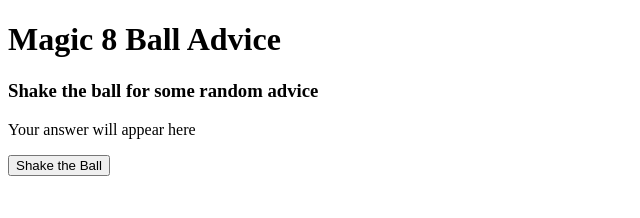
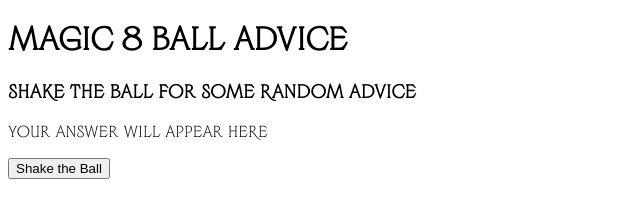
Before and after one commit to amandagibson/advice-api, a plain HTML site: page index.html in a window 1280 px wide. Shown: the whole page, without its empty margins (0-640 px from the left). Drawn offline with Linux system fonts and the light colour scheme.

Commit message:
adds styles.css and font

```diff
--- a/index.html
+++ b/index.html
@@ -4,6 +4,7 @@
     <meta charset="UTF-8" />
     <meta name="viewport" content="width=device-width, initial-scale=1.0" />
     <title>Magic 8 ball Advice</title>
+    <link rel="stylesheet" href="styles.css" />
     <script defer src="app.js"></script>
   </head>
   <body>
--- /dev/null
+++ b/styles.css
@@ -0,0 +1,10 @@
+@font-face {
+  font-family: "Luperca";
+  src: url("fonts/LupercaVF.ttf") format("truetype");
+  font-display: swap;
+}
+
+body {
+  font-family: "Luperca", serif;
+  font-optical-sizing: auto;
+}
```
Also changed, not shown: fonts/LupercaVF.ttf (added).
